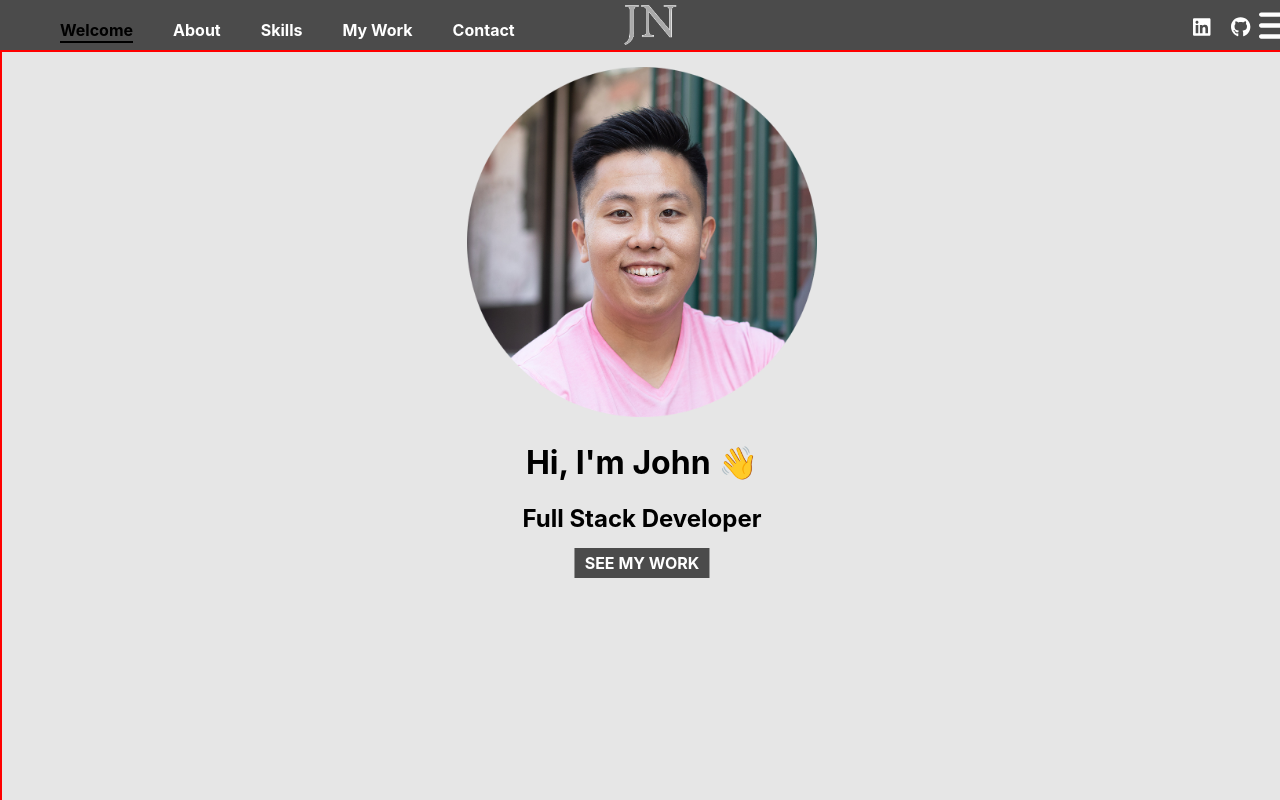
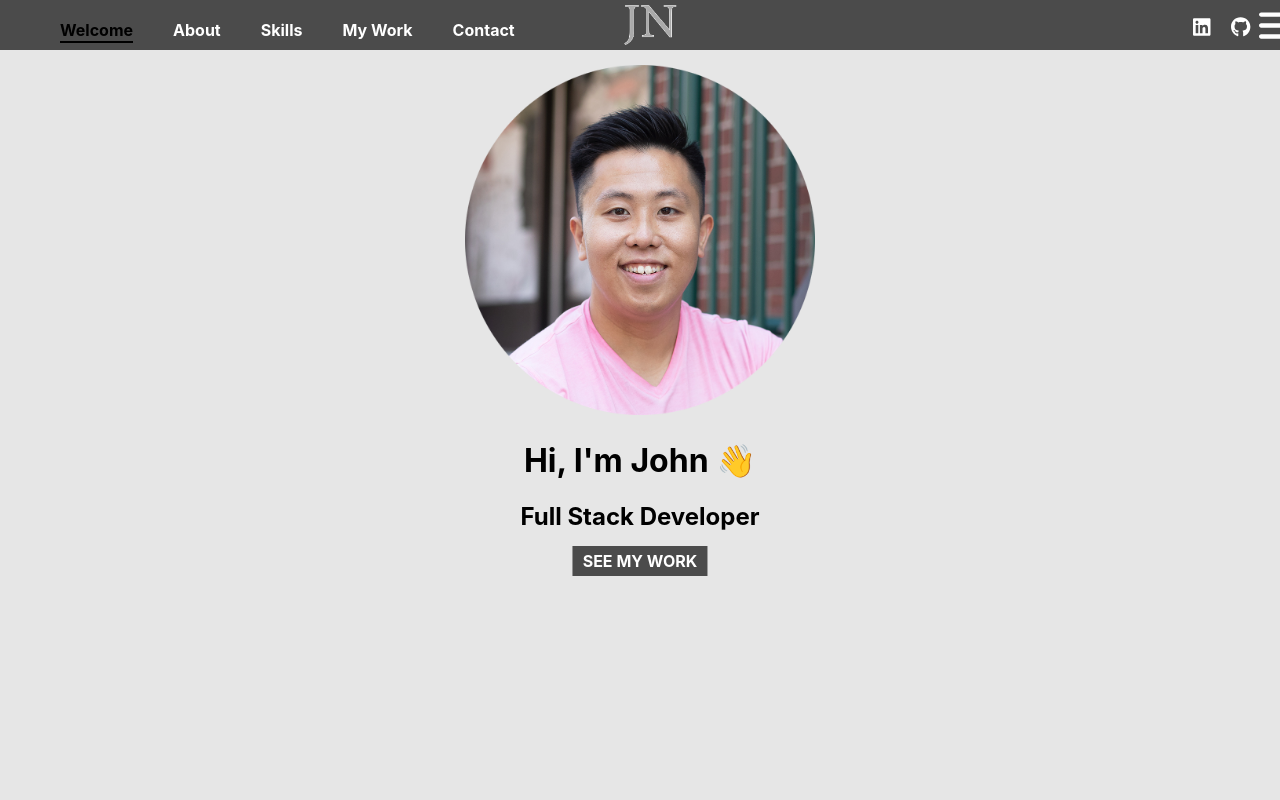
Before and after one commit to john-ngai/johnngai.com, a React (Create React App) app: page / in a window 1280 px wide. Shown: the top 800 px of the page. Built offline with nearby package versions, Linux system fonts and the light colour scheme.

Commit message:
Remove test border

```diff
--- a/src/components/Layout/index.scss
+++ b/src/components/Layout/index.scss
@@ -1,5 +1,5 @@
 .page {
-  border: 2px solid red; // Remove test code.
+  // border: 2px solid red; // Remove test code.
   height: 900px;
   width: 100%;
   position: absolute;
```
